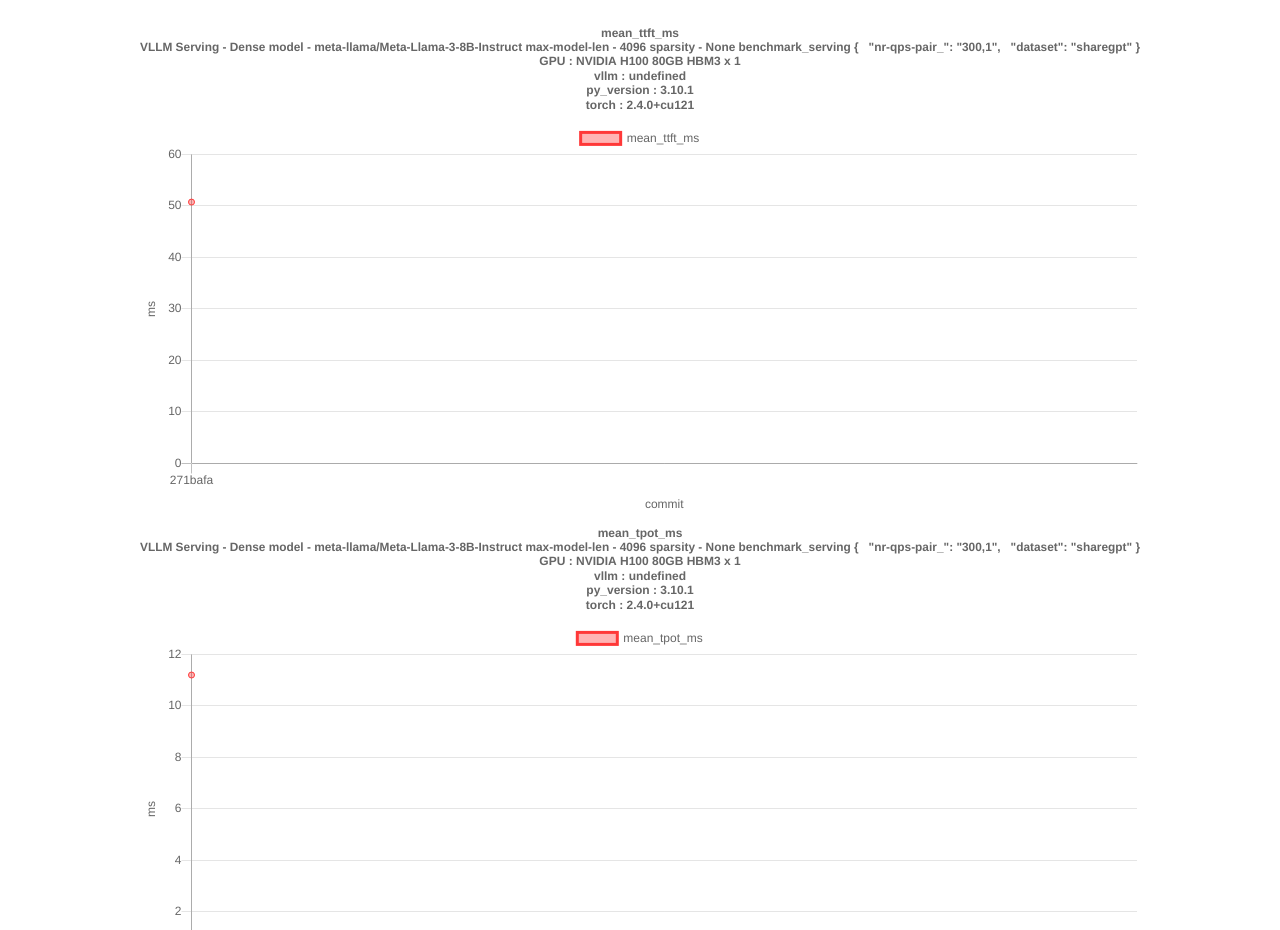
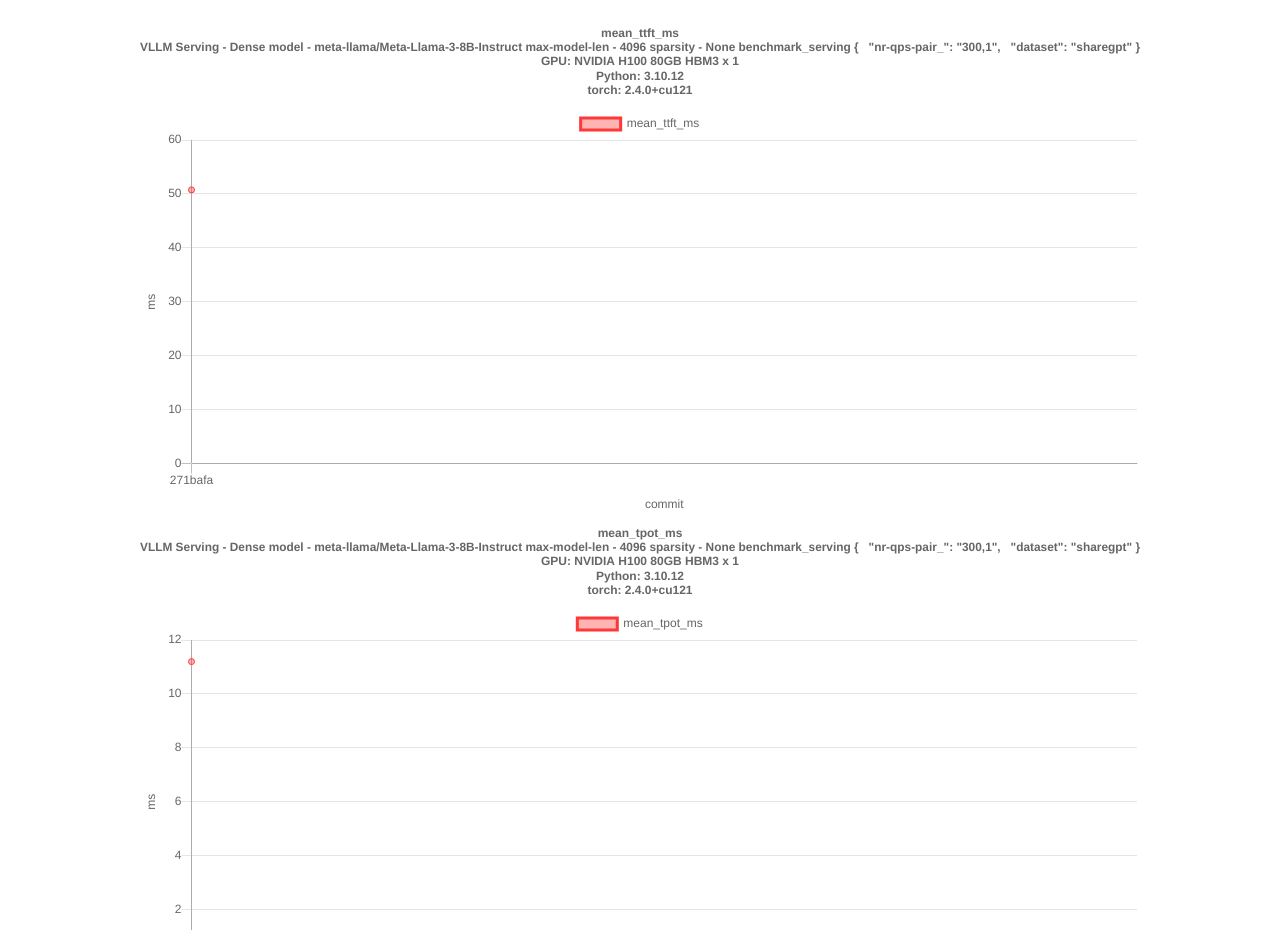
Before and after one commit to neuralmagic/nm-vllm-certs, a plain HTML site: page dev/bench/index.html in a window 1280 px wide. Shown: the part 413-1343 px from the top of the page. Drawn offline with nearby package versions, Linux system fonts and the light colour scheme.

Commit message:
Adjust JavaScript for new data structures

```diff
--- a/dev/bench/index.html
+++ b/dev/bench/index.html
@@ -214,14 +214,6 @@
           return new Array({ name: "Benchmarks", dataSet: allDataSetsMap });
         }
 
-        function shortPythonVersion(long_py_version_str) {
-          // long_py_version_str = "3.10.12 (main, Mar  7 2024, 18:39:53) [GCC 9.4.0]"
-          // to shortPythonVersion  3.10.12
-          return long_py_version_str
-            .slice(0, long_py_version_str.indexOf(" "))
-            .trim();
-        }
-
         function shortDate(long_date_str) {
           // long_date_str = 2024-03-19 03:26:26 UTC
           // to shortDate 2024-03-19
@@ -253,19 +245,15 @@
               const metric_name = name_json.name;
               const description = name_json.description;
               const gpu_description = name_json.gpu_description;
-              const vllm_version = name_json.vllm_version;
-              const python_version = shortPythonVersion(
-                name_json.python_version
-              );
+              const python_version = name_json.python_version;
               const torch_version = name_json.torch_version;
 
               const title = [
                 metric_name,
                 description,
-                `GPU : ${gpu_description}`,
-                `vllm : ${vllm_version}`,
-                `py_version : ${python_version}`,
-                `torch : ${torch_version}`,
+                `GPU: ${gpu_description}`,
+                `Python: ${python_version}`,
+                `torch: ${torch_version}`,
               ];
               return title;
             }
@@ -434,11 +422,7 @@
                   processOption(extra.benchmarking_context.vllm_version)
                 );
                 py_versions.add(
-                  processOption(
-                    shortPythonVersion(
-                      extra.benchmarking_context.python_version
-                    )
-                  )
+                  processOption(extra.benchmarking_context.python_version)
                 );
                 torch_versions.add(
                   processOption(extra.benchmarking_context.torch_version)
@@ -528,9 +512,7 @@
                     ) &&
                     compareOption(
                       python_version,
-                      shortPythonVersion(
-                        extra.benchmarking_context.python_version
-                      )
+                      extra.benchmarking_context.python_version
                     ) &&
                     compareOption(
                       torch_version,
```
